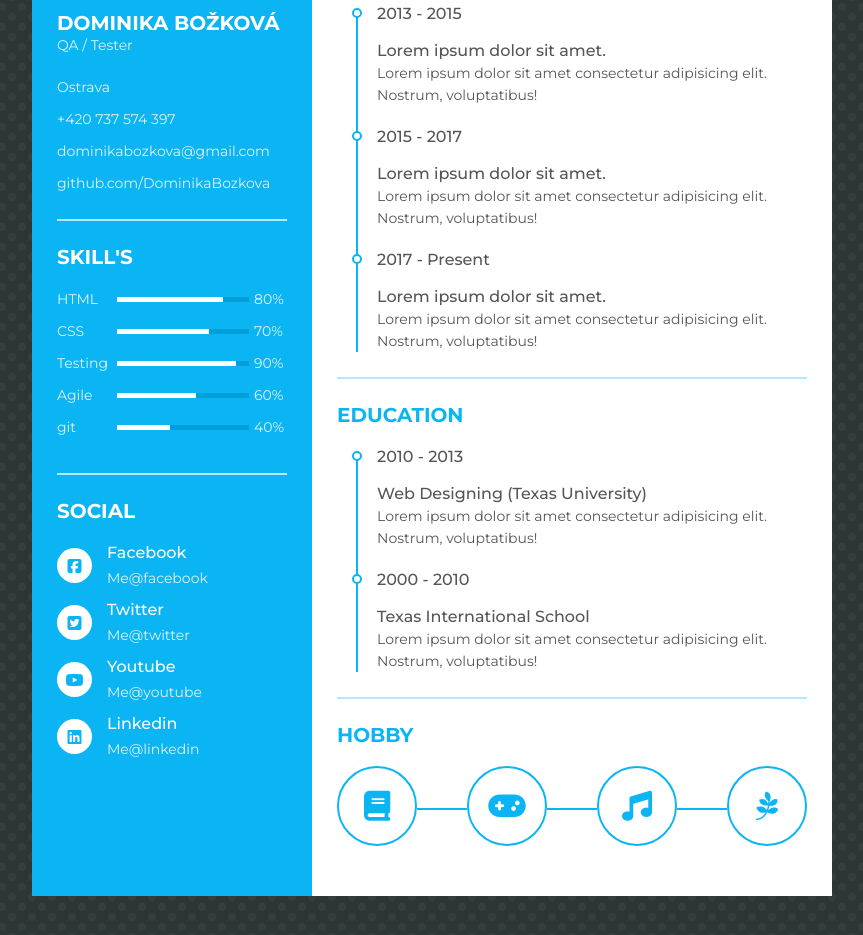
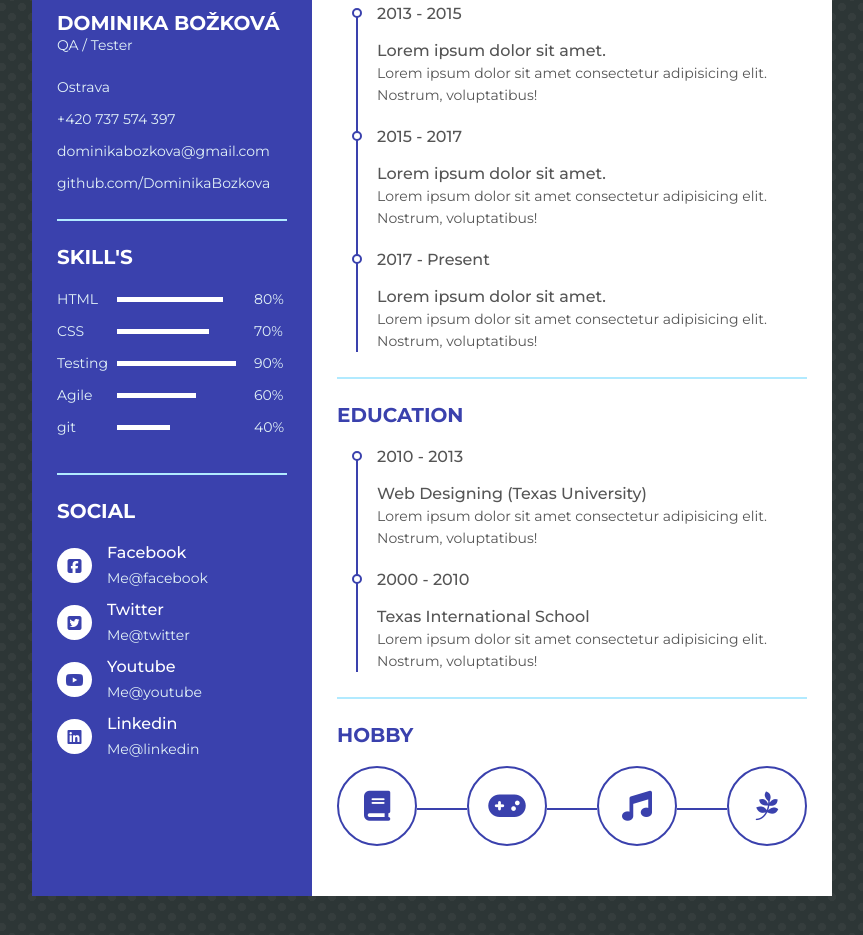
Before and after one commit to DominikaBozkova/cv, a plain HTML site: page index.html in a window 1280 px wide. Shown: the part 343-1278 px from the top of the page, without its empty margins (208-1071 px from the left). Drawn offline with Linux system fonts and the light colour scheme.

Commit message:
Changing the colour

```diff
--- a/style.css
+++ b/style.css
@@ -51,7 +51,7 @@ body {
 
 .resume .resume_left {
   width: 280px;
-  background: #0bb5f4;
+  background: #3a41ad;
 }
 
 .resume .resume_left .resume_profile {
@@ -104,7 +104,7 @@ body {
   width: 35px;
   height: 35px;
   background: #fff;
-  color: #0bb5f4;
+  color: #3a41ad;
   border-radius: 50%;
   margin-right: 15px;
   font-size: 16px;
@@ -139,7 +139,7 @@ body {
   width: 60%;
   margin: 0 5px;
   height: 5px;
-  background: #009fd9;
+  background: #3a41ad;
   position: relative;
 }
 
@@ -167,7 +167,7 @@ body {
 }
 
 .resume .resume_right .bold {
-  color: #0bb5f4;
+  color: #3a41ad;
 }
 
 .resume .resume_right .resume_work ul,
@@ -203,7 +203,7 @@ body {
   width: 6px;
   height: 6px;
   border-radius: 50%;
-  border: 2px solid #0bb5f4;
+  border: 2px solid #3a41ad;
 }
 
 .resume .resume_right .resume_work ul li:after,
@@ -214,7 +214,7 @@ body {
   left: -21px;
   width: 2px;
   height: 115px;
-  background: #0bb5f4;
+  background: #3a41ad;
 }
 
 .resume .resume_right .resume_hobby ul {
@@ -225,10 +225,10 @@ body {
 .resume .resume_right .resume_hobby ul li {
   width: 80px;
   height: 80px;
-  border: 2px solid #0bb5f4;
+  border: 2px solid #3a41ad;
   border-radius: 50%;
   position: relative;
-  color: #0bb5f4;
+  color: #3a41ad;
 }
 
 .resume .resume_right .resume_hobby ul li i {
@@ -242,7 +242,7 @@ body {
   right: -52px;
   width: 50px;
   height: 2px;
-  background: #0bb5f4;
+  background: #3a41ad;
 }
 
 .resume .resume_right .resume_hobby ul li:last-child:before {
```
